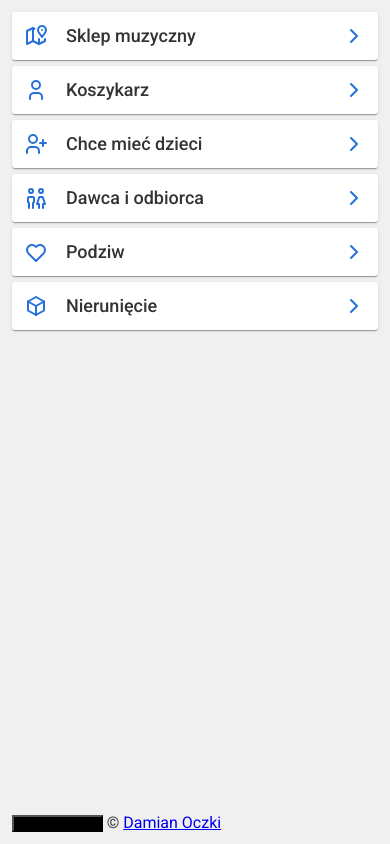
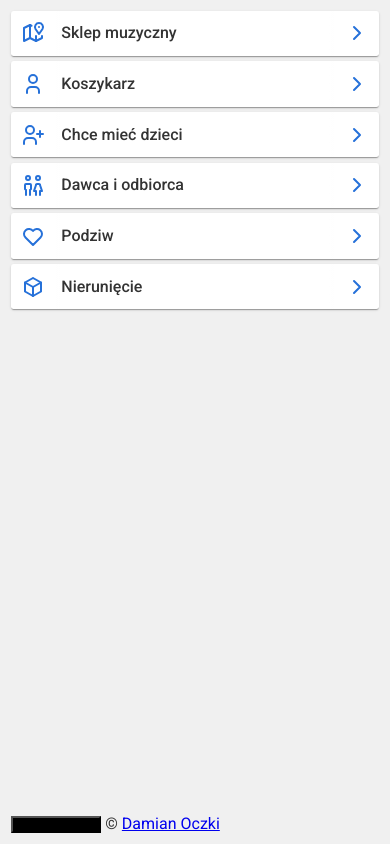
Before and after one commit to oczki/inspiracje, a PHP site: page / in a window 390 px wide. Run offline with PHP 8.4, Linux system fonts and the light colour scheme.

Commit message:
improve behavior on narrow screens

```diff
--- a/css/media.css
+++ b/css/media.css
@@ -1,12 +1,6 @@
-@media (min-width: 50em) and (max-width: 64em) {
+@media (min-width: 40em) and (max-width: 50em) {
   :root {
     font-size: 10pt;
-  }
-}
-
-@media (max-width: 50em) {
-  :root {
-    font-size: 9pt;
   }
 }
 
@@ -15,3 +9,9 @@
     font-size: 9pt;
   }
 }
+
+@media (max-width: 33em) {
+  :root {
+    font-size: 8pt;
+  }
+}
--- a/css/style.css
+++ b/css/style.css
@@ -83,6 +83,7 @@ main {
 .swiper-my-container {
   grid-area: swiper-container;
   overflow: hidden;
+  margin: calc(-1 * var(--card-padding)) 0;
 }
 
 /* Element created by Swiper */
```
